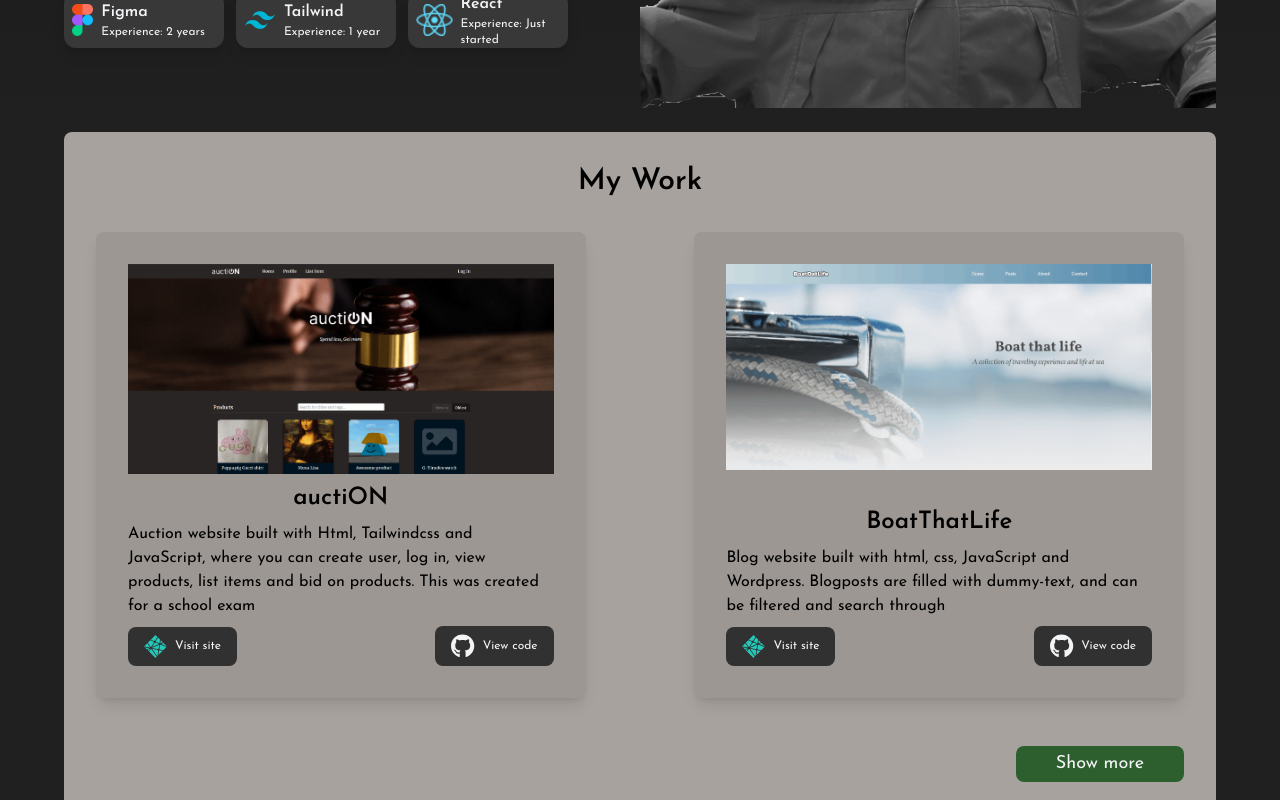
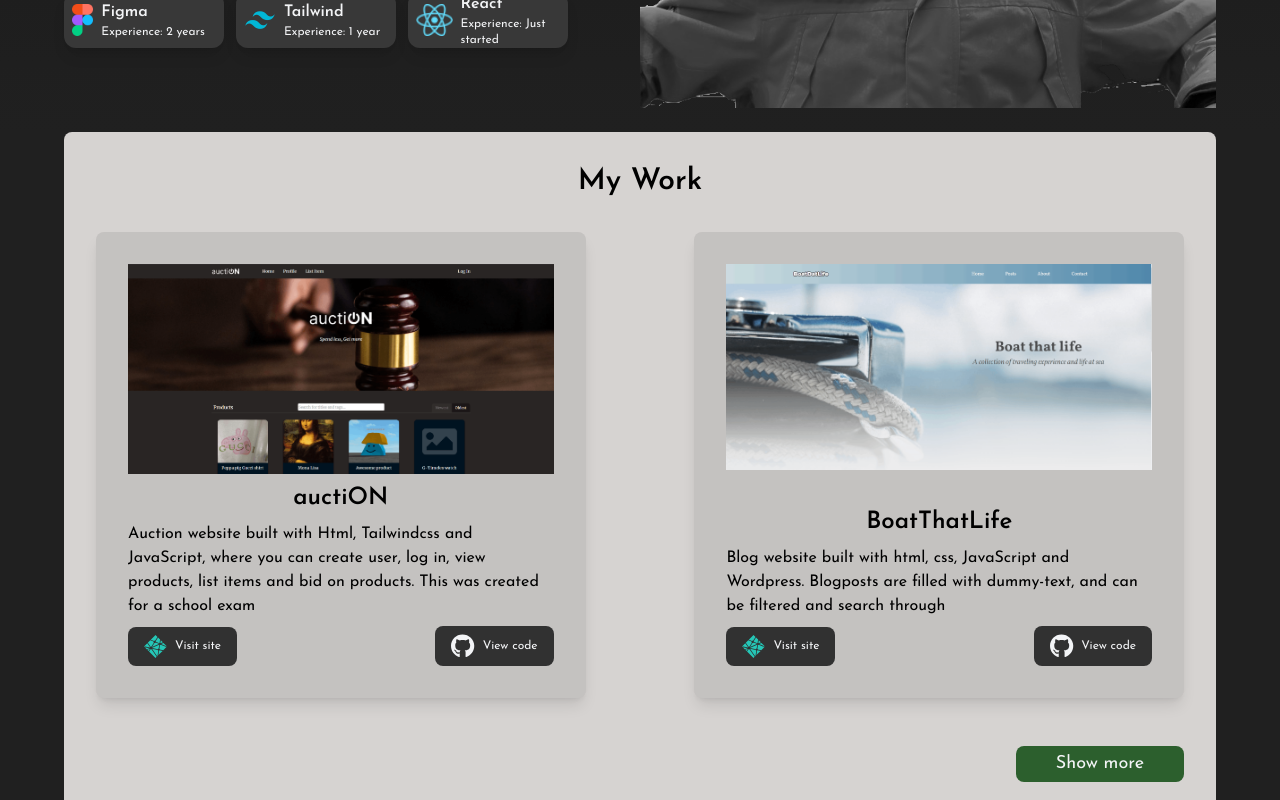
Before and after one commit to SanderSme/portfolio-react-tailwind, a React (Vite) app: page / in a window 1280 px wide. Shown: the part 480-1280 px from the top of the page. Built offline with nearby package versions, Linux system fonts and the light colour scheme.

Commit message:
different colors

```diff
--- a/src/components/MyWork.jsx
+++ b/src/components/MyWork.jsx
@@ -15,7 +15,7 @@ const MyWork = () => {
     }
 
     return (
-        <div className=" max-w-6xl mx-auto w-11/12  bg-stone-400 p-8 rounded-lg">
+        <div className=" max-w-6xl mx-auto w-11/12  bg-stone-300 p-8 rounded-lg">
             <h2 className="text-3xl font-semibold flex justify-center text-[#000000]"><span className='nor hidden'>Mine Prosjekter</span><span
                 className='eng'>My Work</span></h2>
             <div className='flex flex-wrap flex-col md:flex-row justify-between'>
```
